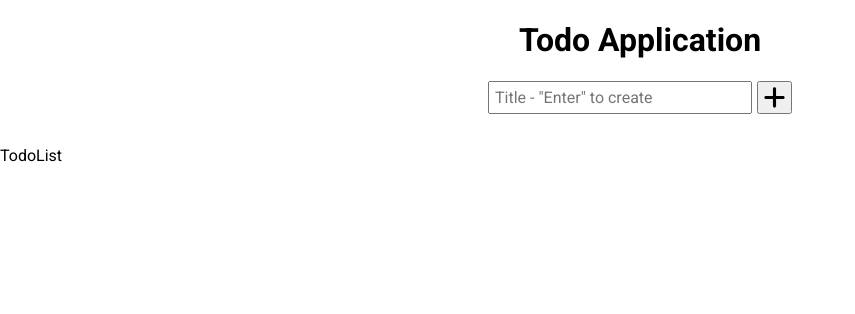
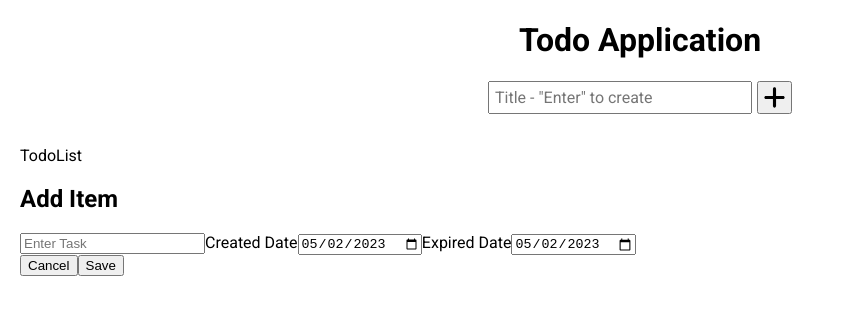
Before and after one commit to lingsat/todo-intern, a React (Create React App) app: page / in a window 1280 px wide. Both pictures are taken after a click on the button 774 px from the left and 97 px from the top of the page. Shown: the top 314 px of the page, without its empty margins (0-855 px from the left). Built offline with nearby package versions, Linux system fonts and the light colour scheme.

Commit message:
feat: create form modal without styles and change components naming

```diff
--- a/src/App.tsx
+++ b/src/App.tsx
@@ -1,16 +1,28 @@
-import React from "react";
+import React, { useState } from "react";
 import { Provider } from "react-redux";
 import { store } from "./store/store";
 import TodoList from "./components/TodoList/TodoList";
 import styles from "./App.module.scss";
-import CreateTodo from "./components/CreateTodo/CreateTodo";
+import CreateTask from "./components/CreateTask/CreateTask";
+import Modal from "./components/Modal/Modal";
 
 const App = () => {
+  const [showModal, setShowModal] = useState<boolean>(false);
+
+  const onOpenModal = () => {
+    setShowModal(true);
+  };
+
+  const onCloseModal = () => {
+    setShowModal(false);
+  };
+
   return (
     <Provider store={store}>
       <h1 className={styles.title}>Todo Application</h1>
-      <CreateTodo />
+      <CreateTask onOpenModal={onOpenModal} />
       <TodoList />
+      {showModal && <Modal onCloseModal={onCloseModal} />}
     </Provider>
   );
 };
--- a/src/components/CreateTodo/CreateTodo.tsx
+++ b/src/components/CreateTask/CreateTask.tsx
@@ -3,9 +3,13 @@ import { useDispatch } from "react-redux";
 import { ITask } from "../../types/task.interface";
 import { TodoActionTypes } from "../../store/actionTypes/actionTypes";
 import plusIcon from "../../assets/plus.svg";
-import styles from "./CreateTodo.module.scss";
+import styles from "./CreateTask.module.scss";
 
-const CreateTodo: FC = () => {
+interface CreateTaskProps {
+  onOpenModal: () => void;
+}
+
+const CreateTask: FC<CreateTaskProps> = ({ onOpenModal }) => {
   const [title, setTitle] = useState<string>("");
   const dispatch = useDispatch();
 
@@ -40,20 +44,20 @@ const CreateTodo: FC = () => {
 
   return (
     <div className={styles.create}>
-      <form onSubmit={(e) => handleFormSubmit(e)}>
+      <form onSubmit={handleFormSubmit}>
         <input
           className={styles.input}
           type="text"
           placeholder='Title - "Enter" to create'
           value={title}
-          onChange={(e) => handleInputChange(e)}
+          onChange={handleInputChange}
         />
       </form>
-      <button className={styles.button}>
+      <button type="button" className={styles.button} onClick={onOpenModal}>
         <img src={plusIcon} alt="+" />
       </button>
     </div>
   );
 };
 
-export default CreateTodo;
+export default CreateTask;
--- /dev/null
+++ b/src/components/Modal/Modal.tsx
@@ -0,0 +1,95 @@
+import React, { ChangeEvent, FC, FormEvent, useState } from "react";
+import { useDispatch } from "react-redux";
+import { TodoActionTypes } from "../../store/actionTypes/actionTypes";
+import { ITask } from "../../types/task.interface";
+
+interface ModalProps {
+  onCloseModal: () => void;
+}
+
+const Modal: FC<ModalProps> = ({ onCloseModal }) => {
+  const [formData, setFormData] = useState({
+    title: "",
+    // Create utils to get date -------------------
+    createdDate: new Date().toISOString().substring(0, 10),
+    // Get tomorrow date ------------------
+    expiredDate: new Date().toISOString().substring(0, 10),
+  });
+  const dispatch = useDispatch();
+
+  const handleTitleChange = (event: ChangeEvent<HTMLInputElement>) => {
+    const title = event.target.value;
+    setFormData((prevData) => ({ ...prevData, title }));
+  };
+
+  const handleCreatedDateChange = (event: ChangeEvent<HTMLInputElement>) => {
+    const createdDate = event.target.value;
+    setFormData((prevData) => ({ ...prevData, createdDate }));
+  };
+
+  const handleExpiredDateChange = (event: ChangeEvent<HTMLInputElement>) => {
+    const expiredDate = event.target.value;
+    setFormData((prevData) => ({ ...prevData, expiredDate }));
+  };
+
+  const handleFormSubmit = (event: FormEvent) => {
+    event.preventDefault();
+
+    if (formData.title) {
+      const createdDate = new Date(formData.createdDate);
+      const expiredDate = new Date(createdDate.getTime() + 24 * 60 * 60 * 1000);
+      expiredDate.setHours(23, 59, 59, 999);
+
+      const task: ITask = {
+        id: crypto.randomUUID(),
+        title: formData.title,
+        createdDate,
+        expiredDate,
+        completed: false,
+      };
+
+      dispatch({ type: TodoActionTypes.ADD_TASK, payload: task });
+      onCloseModal();
+    }
+  };
+
+  return (
+    <div>
+      <div>
+        <h2>Add Item</h2>
+        <form onSubmit={handleFormSubmit}>
+          <input
+            type="text"
+            placeholder="Enter Task"
+            value={formData.title}
+            onChange={handleTitleChange}
+          />
+          <label>
+            Created Date
+            <input
+              type="date"
+              value={formData.createdDate}
+              onChange={handleCreatedDateChange}
+            />
+          </label>
+          <label>
+            Expired Date
+            <input
+              type="date"
+              value={formData.expiredDate}
+              onChange={handleExpiredDateChange}
+            />
+          </label>
+          <div>
+            <button type="button" onClick={onCloseModal}>
+              Cancel
+            </button>
+            <button type="submit">Save</button>
+          </div>
+        </form>
+      </div>
+    </div>
+  );
+};
+
+export default Modal;
--- a/src/index.scss
+++ b/src/index.scss
@@ -2,6 +2,7 @@
 
 body {
   margin: 0;
+  padding: 0 20px;
   font-family: "Roboto", sans-serif;
   -webkit-font-smoothing: antialiased;
   -moz-osx-font-smoothing: grayscale;
```
Also changed, not shown: src/components/CreateTask/CreateTask.module.scss (renamed from src/components/CreateTodo/CreateTodo.module.scss).
